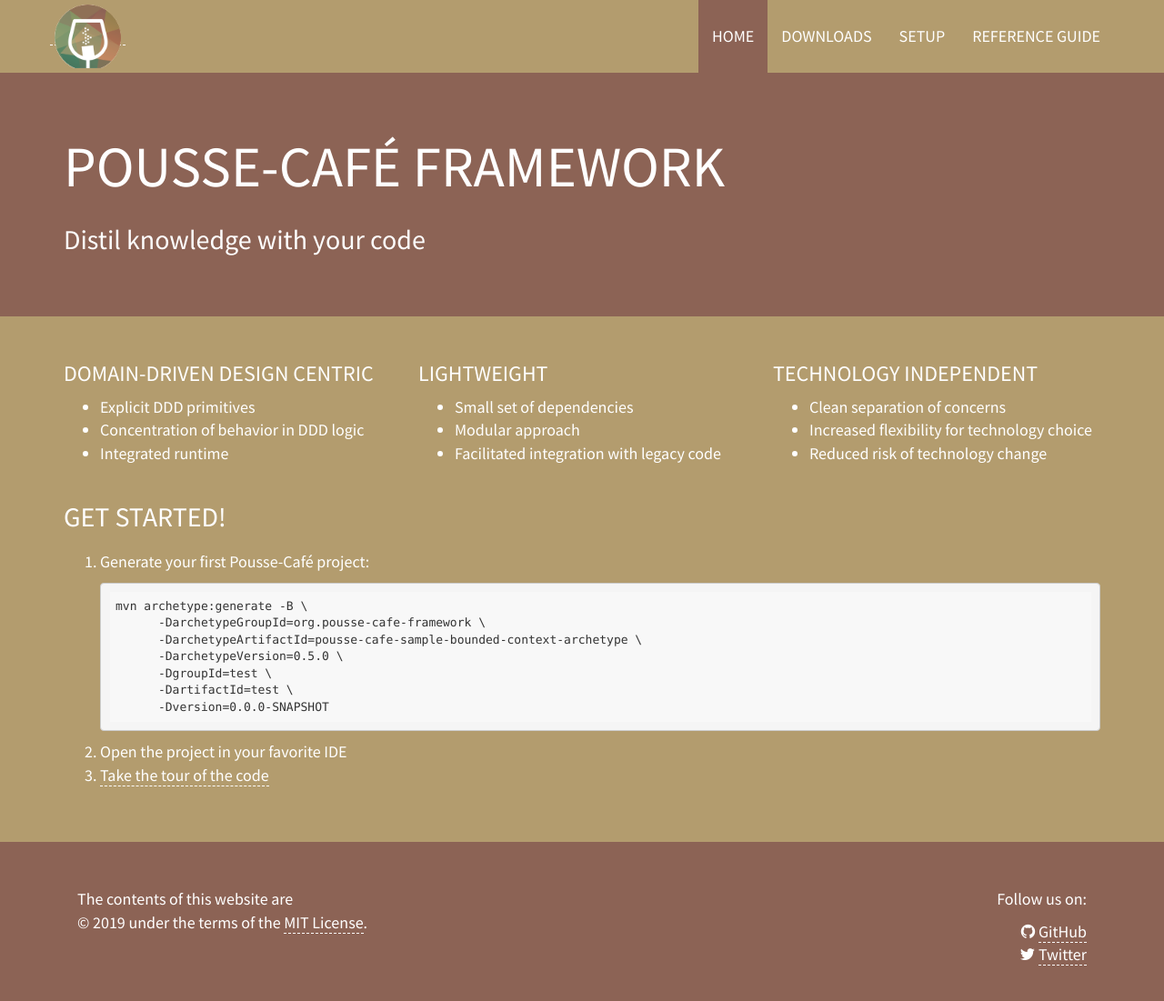
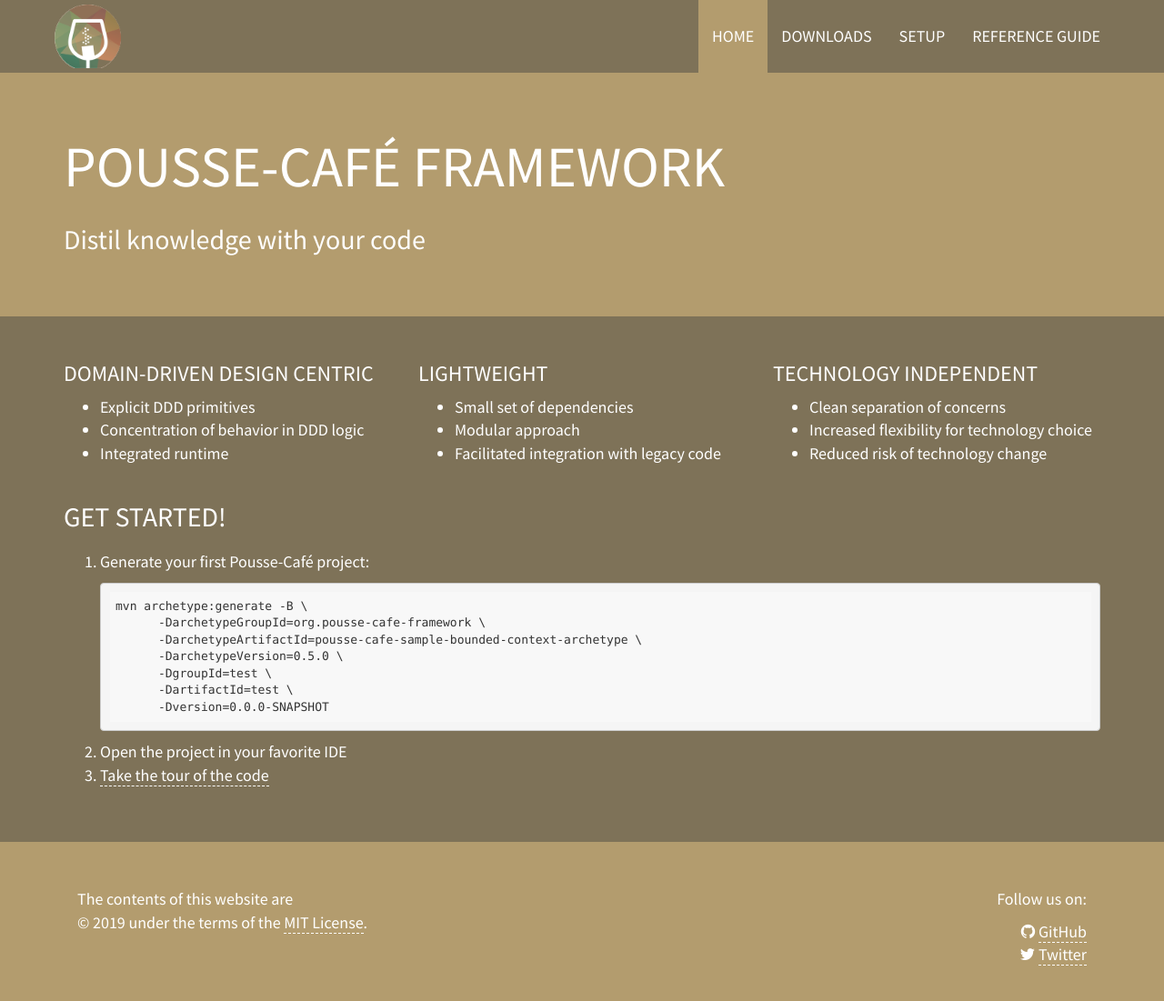
Before and after one commit to pousse-cafe/pousse-cafe.github.io, a Jekyll site: the page built from index.html, in a window 1280 px wide and 1123 px high. Shown: the top 1101 px of the window at 91% size. Built offline with Jekyll 4.4.1, drawn with Linux system fonts in a browser that asks for light colours.

Commit message:
Improve contrast in colors.

```diff
--- a/_sass/_common.scss
+++ b/_sass/_common.scss
@@ -1,9 +1,9 @@
 $poussecafe-back-color: #b39c6e;
-$poussecafe-back-color2: #8c6355; /*#8f7056;*/
+$poussecafe-back-color2: #7e7258;
 $poussecafe-link: white;
 
 body {
-  background-color: $poussecafe-back-color;
+  background-color: $poussecafe-back-color2;
   color: white;
   font-family: 'Source Sans Pro', sans-serif;
   font-size: 18px;
--- a/_sass/_footer.scss
+++ b/_sass/_footer.scss
@@ -1,5 +1,5 @@
 footer {
-  background-color: $poussecafe-back-color2;
+  background-color: $poussecafe-back-color;
   padding-top: 50px;
   padding-bottom: 50px;
   margin-top: 50px;
--- a/_sass/_header.scss
+++ b/_sass/_header.scss
@@ -2,7 +2,7 @@
   min-height: 80px;
 
   &.navbar-default {
-    border-bottom: solid 1px $poussecafe-back-color2;
+    border-bottom: solid 1px $poussecafe-back-color;
   }
 }
 
@@ -17,13 +17,13 @@
 
 .navbar-default .navbar-nav > li > a:focus, .navbar-default .navbar-nav > li > a:hover {
   color: white;
-  background-color: $poussecafe-back-color2;
+  background-color: $poussecafe-back-color;
   transition: background-color 0.5s ease-out;
 }
 
 .navbar-default .navbar-nav > .active > a, .navbar-default .navbar-nav > .active > a:focus, .navbar-default .navbar-nav > .active > a:hover {
   color: white;
-  background-color: $poussecafe-back-color2;
+  background-color: $poussecafe-back-color;
 }
 
 .navbar-default .navbar-nav > li > a {
@@ -32,12 +32,17 @@
 }
 
 .navbar-default {
-  background-color: $poussecafe-back-color;
+  background-color: $poussecafe-back-color2;
   border: none;
 }
 
 .navbar-brand {
   padding: 5px;
+  border-bottom: none;
+
+  &:hover {
+    border-bottom: none;
+  }
 
   img {
     height: 70px;
--- a/_sass/_home.scss
+++ b/_sass/_home.scss
@@ -1,7 +1,7 @@
 .home {
 
   .jumbotron {
-    background-color: $poussecafe-back-color2;
+    background-color: $poussecafe-back-color;
 
     h1 {
       border: none;
```
